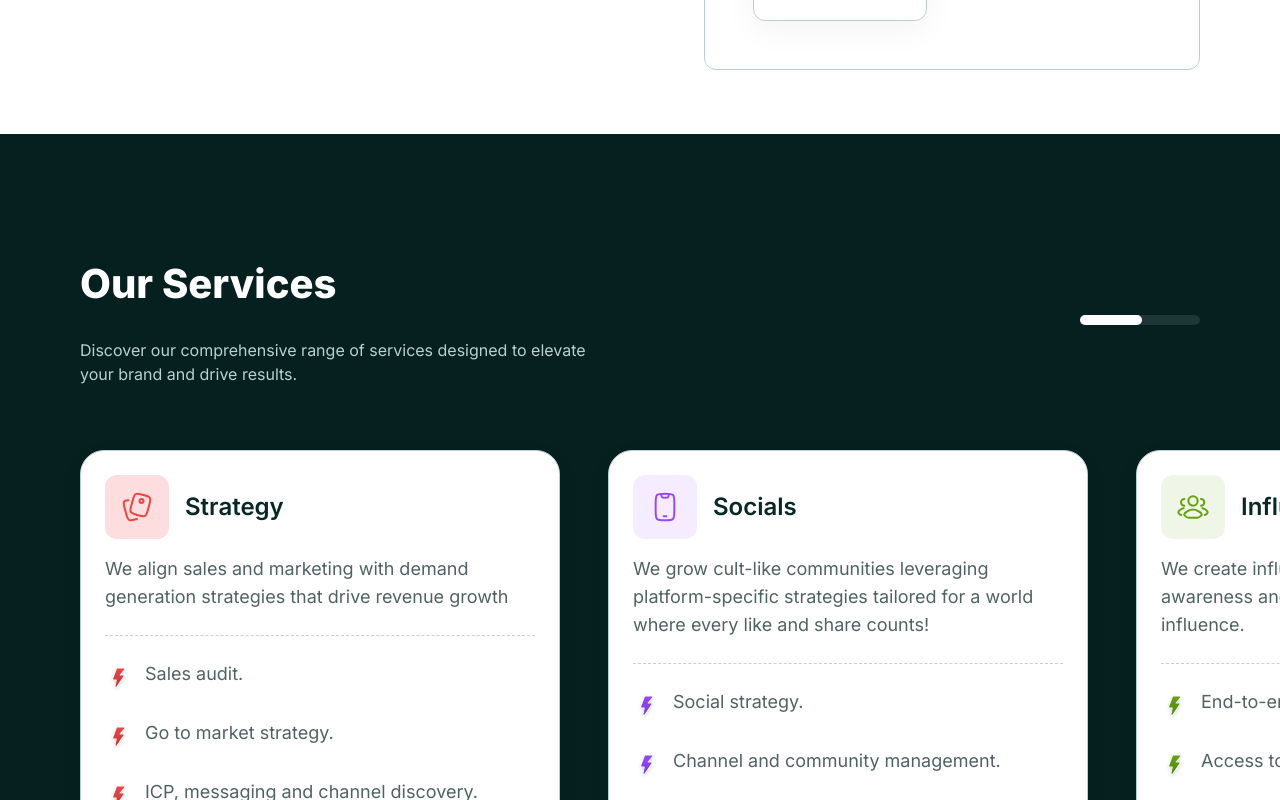
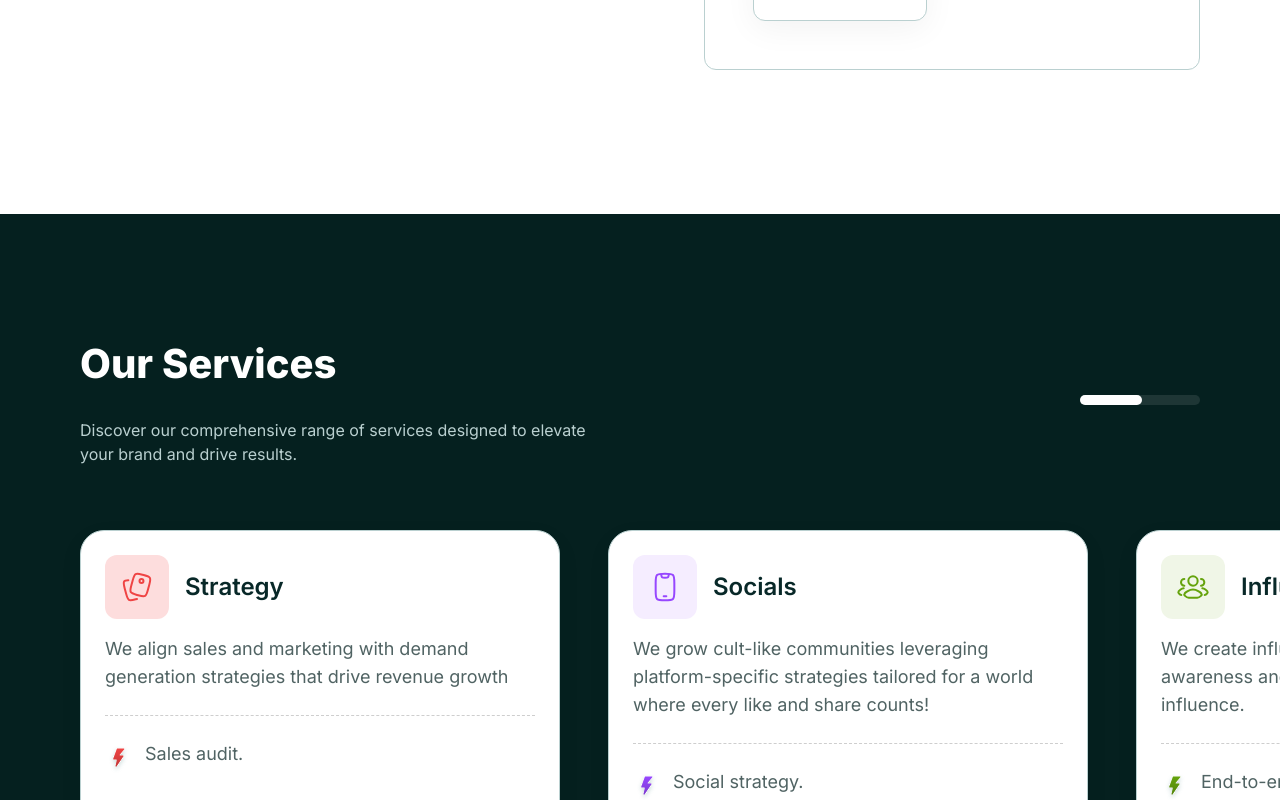
Before and after one commit to OGEmanuel/switch-online, a Next.js app: page /our-services/media in a window 1280 px wide. Shown: the part 1980-2780 px from the top of the page. Built offline with nearby package versions, Linux system fonts and the light colour scheme.

Commit message:
Media queries image fix

```diff
--- a/app/our-services/scroll-fix-services.tsx
+++ b/app/our-services/scroll-fix-services.tsx
@@ -23,7 +23,7 @@ const ScrollFixServices = ({
           </div>
         }
       />
-      <div className="md:mb-0 mb-32">
+      <div className="md:mb-0 mb-32 md:mt-20">
         <Services
           title="Our Services"
           description="Discover our comprehensive range of services designed to elevate your brand and drive results."
```
